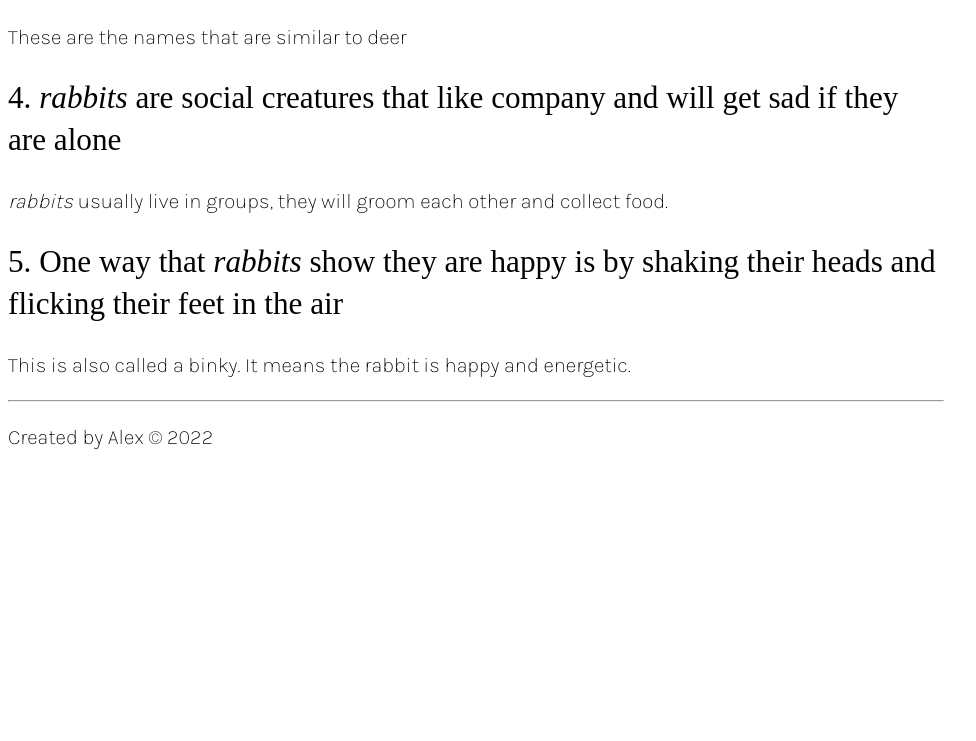
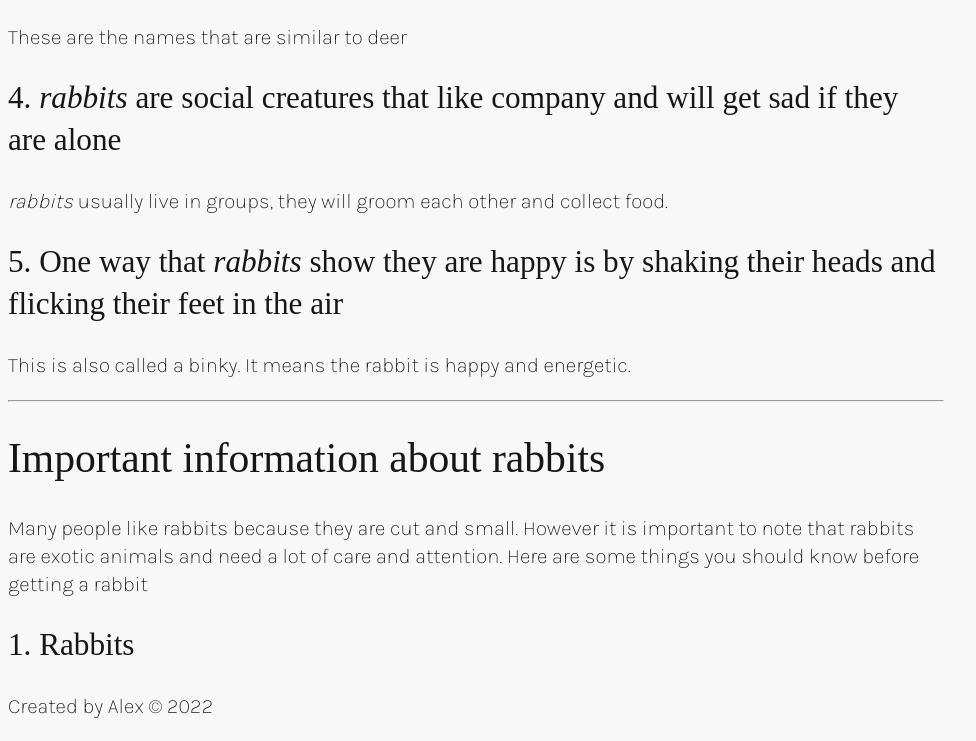
Before and after one commit to Alex7365/Webpage-project, a plain HTML site: page index.html in a window 1280 px wide. Shown: the part 1135-1876 px from the top of the page, without its empty margins (0-976 px from the left). Before the commit the page ends 1606 px from the top, so only its background shows below. Drawn offline with Linux system fonts and the light colour scheme.

Commit message:
changed colors on body

```diff
--- a/index.html
+++ b/index.html
@@ -13,8 +13,8 @@
             font-family: 'Karla', sans-serif;
             font-size: 130%;
             line-height: 1.35;
-            color: #030101;
-            background-color: #ffffff;
+            color: #161616;
+            background-color: #f8f8f8;
       }
       h1,h2,h3 {
         font-family: 'Spectral', serif;
@@ -56,7 +56,7 @@
         <p>We will dive into how to take care of a Rabbit. We know that <em> rabbit </em> are cute, but are the pet for you? We will help you make a good decesion wether a rabbit is the pet for you.</p>
     </header>
     <main>
-    <h2>Interesting facts about <em> rabbit </em></h2>
+    <h2>Interesting facts about <em> rabbits </em></h2>
     <figure>
         <img src="images/bunny-g644e8ebec_640.jpg" alt="Brown bunny on green grass">
         <figcaption>Image by <a href="https://pixabay.com/es/users/jatocreate-5529266/?utm_source=link-attribution&amp;utm_medium=referral&amp;utm_campaign=image&amp;utm_content=5014814">Joshua Choate</a> from <a href="https://pixabay.com/es/?utm_source=link-attribution&amp;utm_medium=referral&amp;utm_campaign=image&amp;utm_content=5014814">Pixabay</a></figcaption>
@@ -73,6 +73,9 @@
     <h2>5. One way that <em> rabbits </em> show they are happy is by shaking their heads and flicking their feet in the air</h2>
         <p>This is also called a binky. It means the rabbit is happy and energetic.</p>
     <hr>
+    <h1>Important information about rabbits</h1>
+    <p>Many people like rabbits because they are cut and small. However it is important to note that rabbits are exotic animals and need a lot of care and attention. Here are some things you should know before getting a rabbit</p>
+    <h2>1. Rabbits</h2>
     </main>
     <footer>
         <p>Created by Alex &copy; 2022</p>
```
